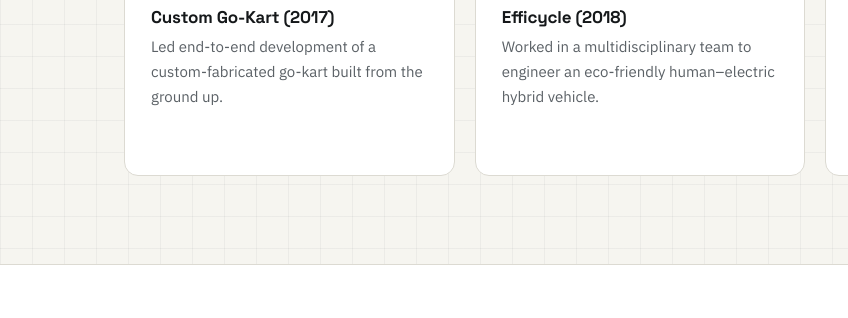
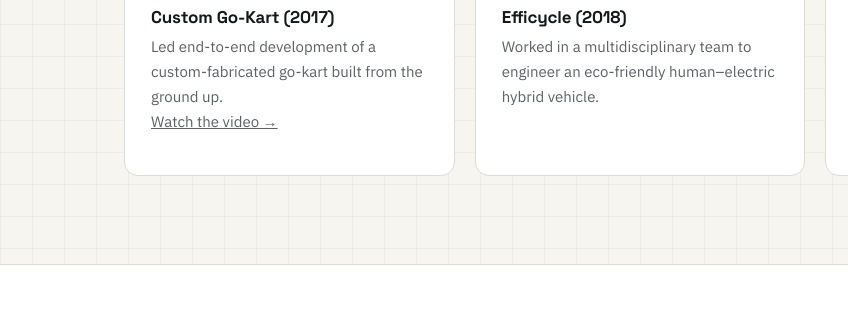
Before and after one commit to arunabha22/arunabha-majumder, a plain HTML site: page index.html in a window 1280 px wide. Shown: the part 5160-5478 px from the top of the page, 0-848 px from the left. Drawn offline with Linux system fonts and the light colour scheme.

Commit message:
Add video link for Custom Go-Kart project
Added a link to a video showcasing the custom go-kart project.

```diff
--- a/index.html
+++ b/index.html
@@ -457,6 +457,7 @@ footer{padding:22px 0;font-size:13px;color:var(--muted);background:var(--surface
           <div class="icon"><svg viewBox="0 0 24 24" fill="none" stroke="currentColor" stroke-width="2"><circle cx="6" cy="17" r="3"/><circle cx="18" cy="17" r="3"/><path d="M9 17h6M4 13l3-5h7l3 5"/></svg></div>
           <h3>Custom Go-Kart (2017)</h3>
           <p>Led end-to-end development of a custom-fabricated go-kart built from the ground up.</p>
+           <p><a href="https://youtu.be/KqmF3FYkMTk" target="_blank" rel="noopener">Watch the video &rarr;</a></p>
         </div>
         <div class="card">
           <div class="icon"><svg viewBox="0 0 24 24" fill="none" stroke="currentColor" stroke-width="2"><path d="M13 2 4 14h7l-1 8 9-12h-7z"/></svg></div>
```
